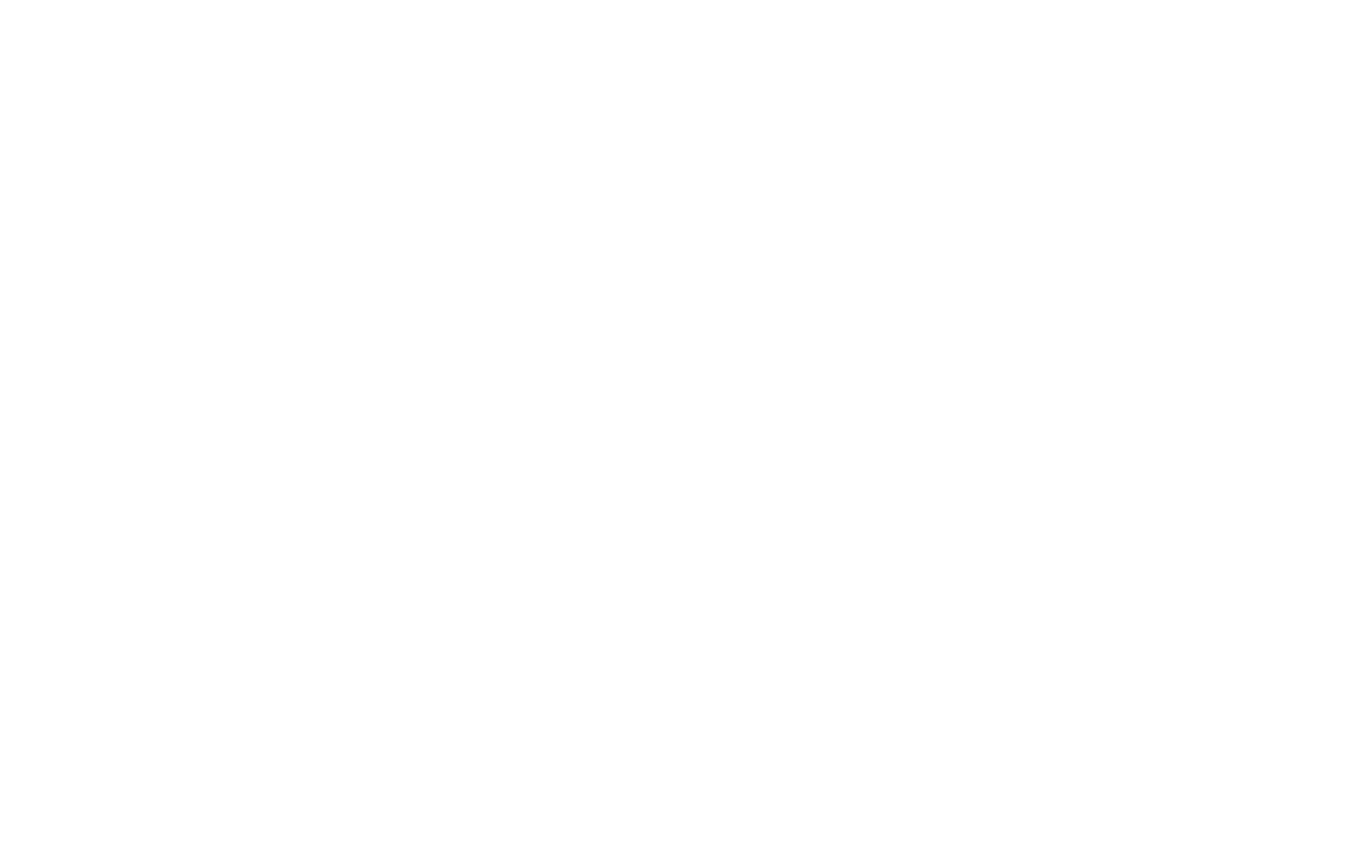
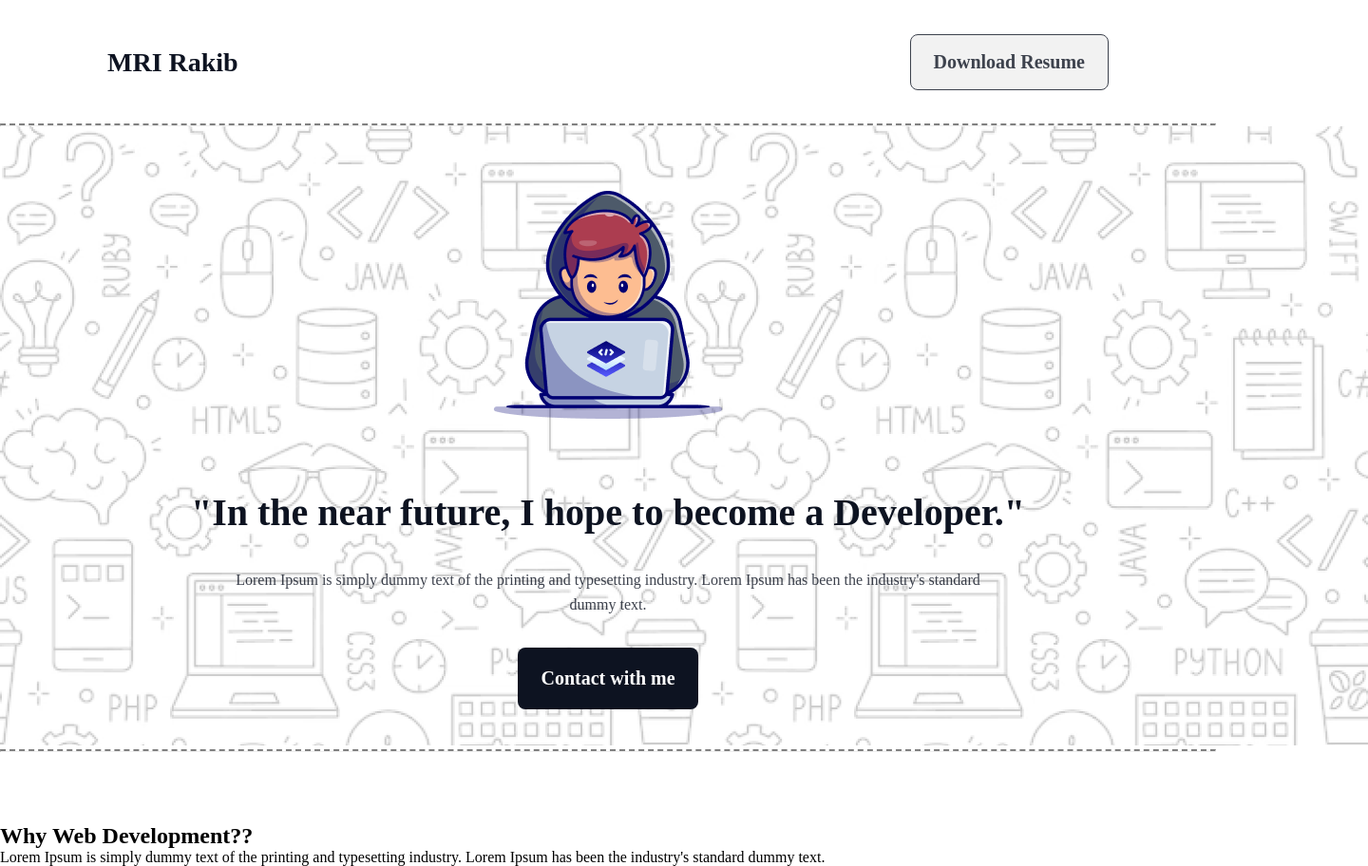
Before and after one commit to mrirakib3/assignment-01-ph, a plain HTML site: page index.html in a window 1280 px wide. Shown: the whole page at 95% size, 1440 px wide, since content can reach past the window. Before the commit the page ends 800 px from the top, so only its background shows below. Drawn offline with Linux system fonts and the light colour scheme; a web font is replaced by a local one.

Commit message:
complete hero section

```diff
--- a/index.html
+++ b/index.html
@@ -4,8 +4,49 @@
   <meta charset="UTF-8">
   <meta name="viewport" content="width=device-width, initial-scale=1.0">
   <title>assignment-01-ph</title>
+  <link rel="stylesheet" href="styles/style.css">
 </head>
 <body>
+  <header>
+    <nav>
+      <p class="my-name">MRI Rakib</p>
+      <button class="download-resume"><a href="http://" target="_blank"></a>Download Resume</button>
+    </nav>
+  </header>
 
+  <main>
+    <section class="hero">
+      <div class="hero-container">
+        <hr>
+        <div class="hero-bg">
+          <img src="assets/Hero-bg.png" alt="hero-bg">
+        </div>
+        <div class="hero-info">
+          <div class="hero-imgbox">
+            <img src="assets/Group.png" alt="hero-cartoon">
+          </div>
+          <h1 class="hero-tittle">"In the near future, I hope to become a Developer."</h1>
+          <p class="hero-descrip">Lorem Ipsum is simply dummy text of the printing and typesetting industry. Lorem Ipsum has been the industry's standard dummy text.</p>
+          <div class="contact-btn">
+            <button class="contact"><a href="http://"></a>Contact with me</button>
+          </div>
+        </div>
+        <hr>
+      </div>
+    </section>
+
+    <section class="web-dev">
+      <div class="web-dev-container">
+        <div class="web-dev-info">
+          <h2 class="web-dev-title">Why Web Development??</h2>
+          <p class="web-dev-descrip">Lorem Ipsum is simply dummy text of the printing and typesetting industry. Lorem Ipsum has been the industry's standard dummy text.</p>
+        </div>
+      </div>
+    </section>
+  </main>
+
+  <footer>
+
+  </footer>
 </body>
 </html>
--- a/styles/style.css
+++ b/styles/style.css
@@ -0,0 +1,111 @@
+@import url('https://fonts.googleapis.com/css2?family=Azeret+Mono:ital,wght@0,100..900;1,100..900&display=swap');
+
+* {
+  margin: 0;
+  padding: 0;
+}
+
+nav {
+  display: flex;
+  justify-content: space-between;
+  align-items: center;
+  height: 130px;
+}
+
+.my-name {
+  color: rgb(13, 19, 33);
+  font-family: Azeret Mono;
+  font-size: 28px;
+  font-weight: 800;
+  line-height: 33px;
+  letter-spacing: 0%;
+  text-align: left;
+  margin-left: 113px;
+}
+
+.download-resume {
+  color: rgb(13, 19, 33);
+  font-family: Azeret Mono;
+  font-size: 20px;
+  font-weight: 600;
+  line-height: 23px;
+  letter-spacing: 0%;
+  text-align: center;
+  padding: 17px 24px;
+  box-sizing: border-box;
+  border: 1px solid rgb(13, 19, 33);
+  border-radius: 8px;
+  opacity: 0.8;
+  margin-right: 113px;
+}
+/* Hero Section */
+section .hero {
+  height: 652px;
+}
+
+.hero-container {
+  margin-bottom: 75px;
+}
+
+section .hero-info {
+  display: flex;
+  flex-direction: column;
+  height: 652px;
+  position: absolute;
+  top: 140px;
+}
+
+section .hero-tittle {
+  color: rgb(13, 19, 33);
+  font-family: Azeret Mono;
+  font-size: 40px;
+  font-weight: 700;
+  line-height: 68px;
+  letter-spacing: 0%;
+  text-align: center;
+  padding-left: 180px;
+  padding-right: 180px;
+
+}
+
+.hero-descrip {
+  color: rgb(13, 19, 33);
+  font-family: Azeret Mono;
+  font-size: 16px;
+  font-weight: 400;
+  line-height: 26px;
+  letter-spacing: 0%;
+  text-align: center;
+  opacity: 0.8;
+  margin-top: 24px;
+  padding-left: 230px;
+  padding-right: 230px;
+}
+.contact-btn {
+  text-align: center;
+}
+
+.contact {
+  color: rgb(255, 255, 255);
+  font-family: Azeret Mono;
+  font-size: 20px;
+  font-weight: 600;
+  line-height: 23px;
+  letter-spacing: 0%;
+  text-align: center;
+  border-radius: 8px;
+  background: rgb(13, 19, 33);
+  padding: 21px 24px 21px 24px;
+  margin: 32px 0px 45px 0px;
+  border: none;
+}
+
+section .hero-imgbox {
+  margin: auto;
+}
+
+hr {
+  border-top: 2px dashed gray;
+}
+
+/* Why Web Development */
```
